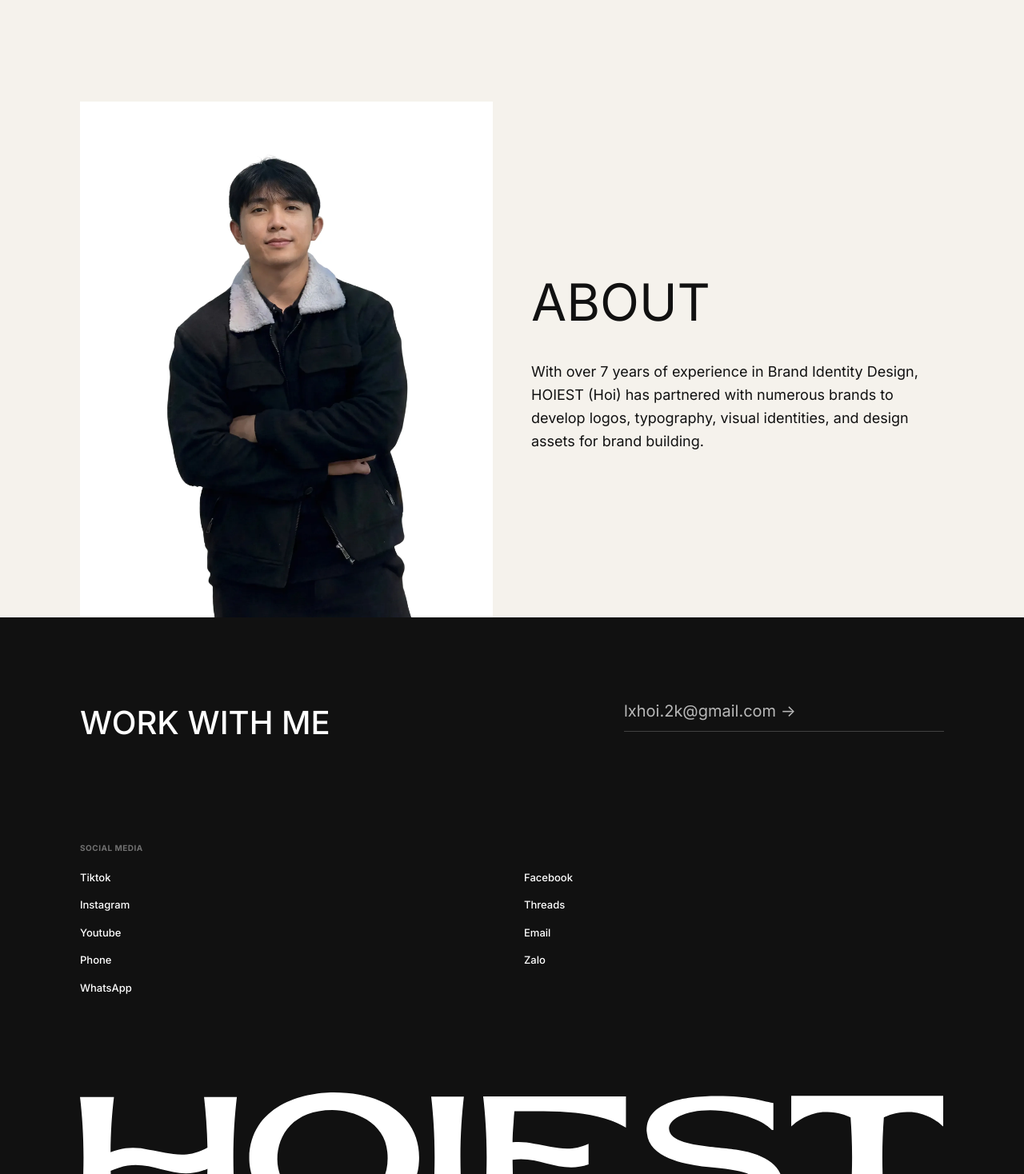
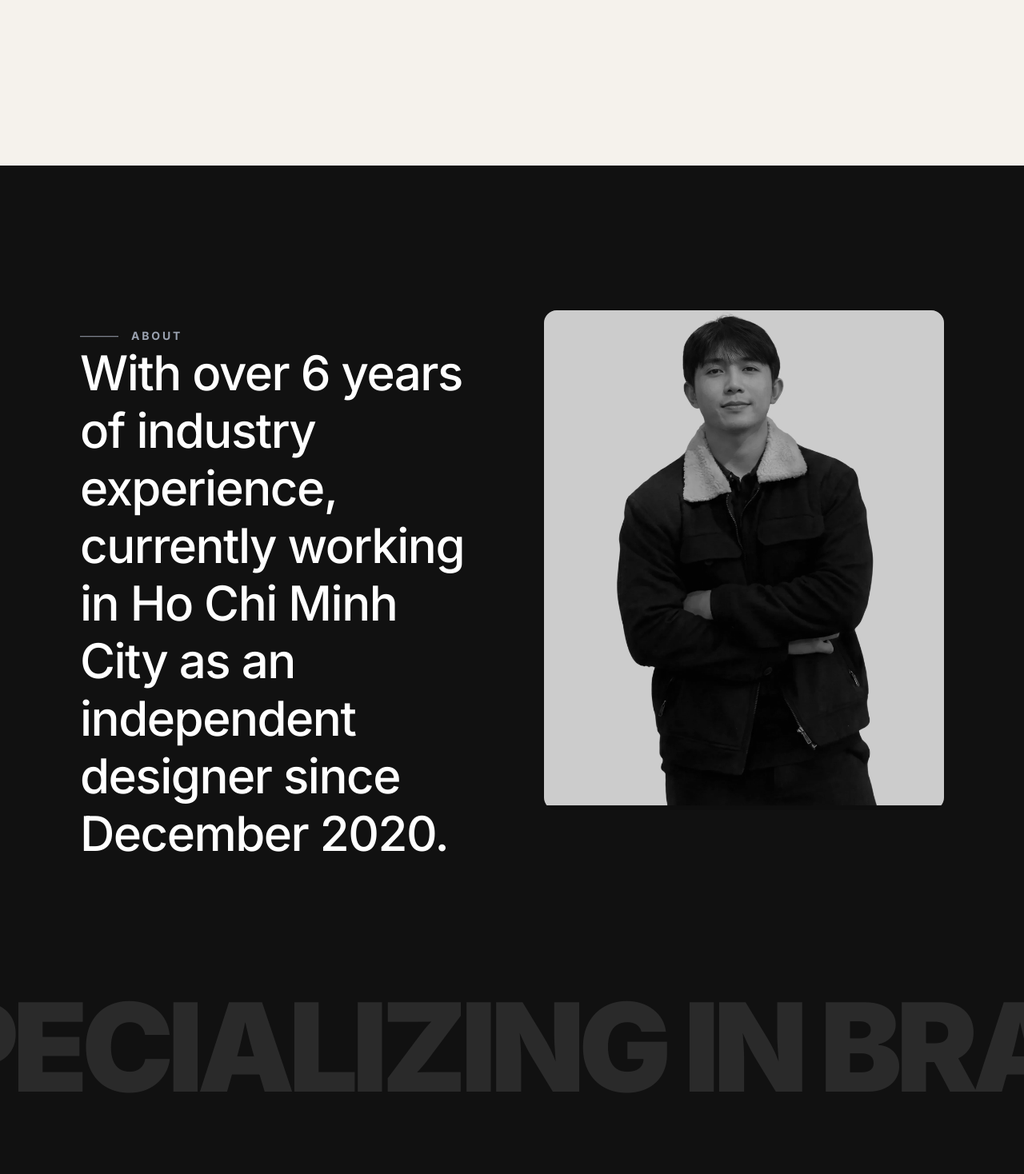
Before and after one commit to lxhoi/hoiest, a Next.js app: page /en in a window 1280 px wide. Shown: the part 2222-3690 px from the top of the page at 80% size. Built offline with nearby package versions, Linux system fonts and the light colour scheme.

Commit message:
feat: design Awwwards style about section

```diff
--- a/src/app/[locale]/page.tsx
+++ b/src/app/[locale]/page.tsx
@@ -4,6 +4,7 @@ import HeroSlider from '@/components/HeroSlider';
 import ProjectCard from '@/components/ProjectCard';
 import { projects } from '@/data/projects';
 import { Link } from '@/i18n/routing';
+import AboutAwwward from '@/components/AboutAwwward';
 
 export default function HomePage() {
   const t = useTranslations('work');
@@ -28,23 +29,7 @@ export default function HomePage() {
         </div>
       </section>
 
-      <section className="about-preview-section container mt-32 mb-32">
-        <div className="grid md:grid-cols-2 gap-12 items-center">
-          <div className="relative w-full aspect-square md:aspect-[4/5] bg-gray-100 overflow-hidden">
-            <Image
-              src="/about/profile me.webp"
-              alt="HOIEST Profile"
-              fill
-              unoptimized
-              className="object-cover"
-            />
-          </div>
-          <div className="about-preview-content">
-            <h2 className="section-title" style={{ marginBottom: '1.5rem' }}>{tAbout('title')}</h2>
-            <p className="text-lg leading-relaxed mb-8">{tAbout('text')}</p>
-          </div>
-        </div>
-      </section>
+      <AboutAwwward />
     </>
   );
 }
--- /dev/null
+++ b/src/components/AboutAwwward.tsx
@@ -0,0 +1,74 @@
+'use client';
+
+import { useRef } from 'react';
+import Image from 'next/image';
+import { motion, useScroll, useTransform } from 'framer-motion';
+import { useTranslations } from 'next-intl';
+
+export default function AboutAwwward() {
+  const tAbout = useTranslations('about');
+  const containerRef = useRef<HTMLElement>(null);
+
+  const { scrollYProgress } = useScroll({
+    target: containerRef,
+    offset: ['start end', 'end start']
+  });
+
+  const yImage = useTransform(scrollYProgress, [0, 1], [0, -100]);
+  const yText = useTransform(scrollYProgress, [0, 1], [100, -50]);
+  const marqueeX = useTransform(scrollYProgress, [0, 1], [200, -800]);
+
+  return (
+    <section
+      ref={containerRef}
+      className="relative w-full overflow-hidden bg-[#111] text-white py-40 my-20"
+    >
+      <div className="container mx-auto px-6 md:px-12 relative z-10">
+
+        <div className="flex flex-col md:flex-row items-center justify-between gap-20">
+          <motion.div
+            style={{ y: yText }}
+            className="w-full md:w-1/2 flex flex-col justify-center"
+          >
+            <h2 className="text-sm font-bold uppercase tracking-[0.2em] text-gray-400 mb-8 flex items-center gap-4">
+              <span className="w-12 h-[1px] bg-gray-400"></span>
+              {tAbout('title')}
+            </h2>
+            <p className="text-3xl md:text-5xl lg:text-6xl font-medium leading-[1.2] tracking-tight">
+              {tAbout('text')}
+            </p>
+          </motion.div>
+
+          <div className="w-full md:w-1/2 flex justify-center md:justify-end relative">
+            <div className="relative w-full max-w-[500px] aspect-[4/5] overflow-hidden rounded-2xl group">
+              <div className="absolute inset-0 bg-black/20 z-10 group-hover:bg-transparent transition-colors duration-700"></div>
+              <motion.div
+                style={{ y: yImage, scale: 1.1 }}
+                className="w-full h-full"
+              >
+                <Image
+                  src="/about/profile me.webp"
+                  alt="HOIEST Profile"
+                  fill
+                  unoptimized
+                  className="object-cover grayscale group-hover:grayscale-0 transition-all duration-700"
+                />
+              </motion.div>
+            </div>
+          </div>
+        </div>
+
+      </div>
+
+      <div className="mt-40 relative flex overflow-hidden whitespace-nowrap opacity-10">
+        <motion.div
+          style={{ x: marqueeX }}
+          className="text-[12vw] font-black uppercase tracking-tighter"
+        >
+          {tAbout('specialties')} • {tAbout('specialties')} • {tAbout('specialties')}
+        </motion.div>
+      </div>
+
+    </section>
+  );
+}
--- a/src/i18n/en.json
+++ b/src/i18n/en.json
@@ -14,7 +14,8 @@
   },
   "about": {
     "title": "ABOUT",
-    "text": "With over 7 years of experience in Brand Identity Design, HOIEST (Hoi) has partnered with numerous brands to develop logos, typography, visual identities, and design assets for brand building.",
+    "text": "With over 6 years of industry experience, currently working in Ho Chi Minh City as an independent designer since December 2020.",
+    "specialties": "Specializing in Brand Identity, Lettering, Typography, Key Visuals, Packaging, Mascots, and Illustration.",
     "expertise": {
       "title": "EXPERTISE",
       "identity": "Brand Identity",
--- a/src/i18n/vi.json
+++ b/src/i18n/vi.json
@@ -14,7 +14,8 @@
   },
   "about": {
     "title": "GIỚI THIỆU",
-    "text": "Hơn 7 năm hoạt động trong lĩnh vực Thiết kế Nhận diện Thương hiệu, HOIEST (Hội) đã đồng hành cùng nhiều thương hiệu trong việc phát triển logo, typography, bộ nhận diện và các hạng mục thiết kế phục vụ xây dựng thương hiệu.",
+    "text": "Hoạt động trong ngành hơn 6 năm, hiện đang làm việc tại TP.HCM với vai trò nhà thiết kế độc lập từ tháng 12/2020.",
+    "specialties": "Chuyên về Thiết kế thương hiệu, Lettering, Typo, Key Visual, Bao bì, Mascot, Minh họa.",
     "expertise": {
       "title": "CHUYÊN MÔN",
       "identity": "Nhận diện thương hiệu",
```
